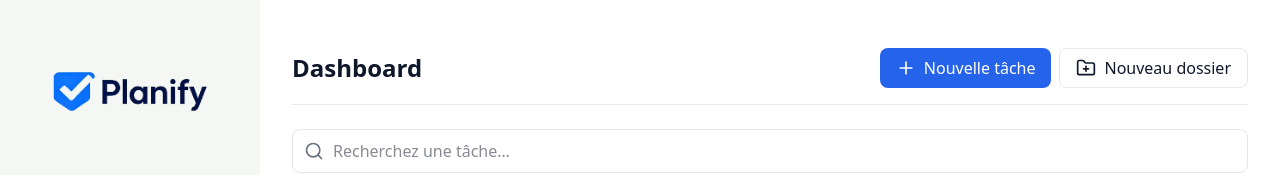
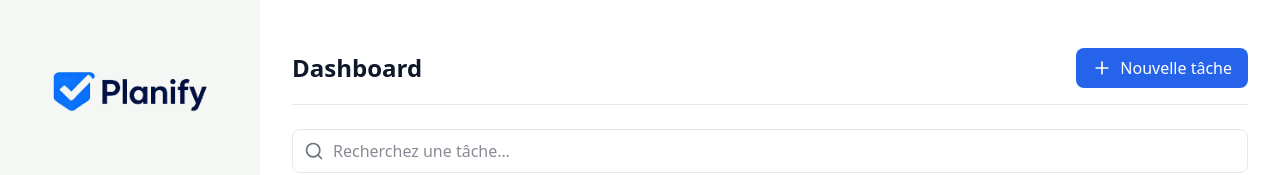
Before and after one commit to quentingimenez/Planify, a Next.js app in the folder packages/frontend/: page /dashboard in a window 1280 px wide. Shown: the top 175 px of the page. Built offline with nearby package versions, Linux system fonts and the light colour scheme; no server answers.

Commit message:
hide create folder button

```diff
--- a/packages/frontend/src/app/dashboard/page.tsx
+++ b/packages/frontend/src/app/dashboard/page.tsx
@@ -98,14 +98,14 @@ export default function DashboardPage() {
                             Nouvelle tâche
                         </button>
 
-                        <button
+                        {/* <button
                             type="button"
                             onClick={onCreateFolder}
                             className="inline-flex h-10 items-center gap-2 rounded-lg border border-[#E5E7EB] bg-white px-4 text-15px text-[#0F172A] hover:bg-[#ECEFED]"
                         >
                             <FolderPlus className="h-5 w-5" />
                             Nouveau dossier
-                        </button>
+                        </button> */}
                     </div>
                 </div>
             </div>
```
